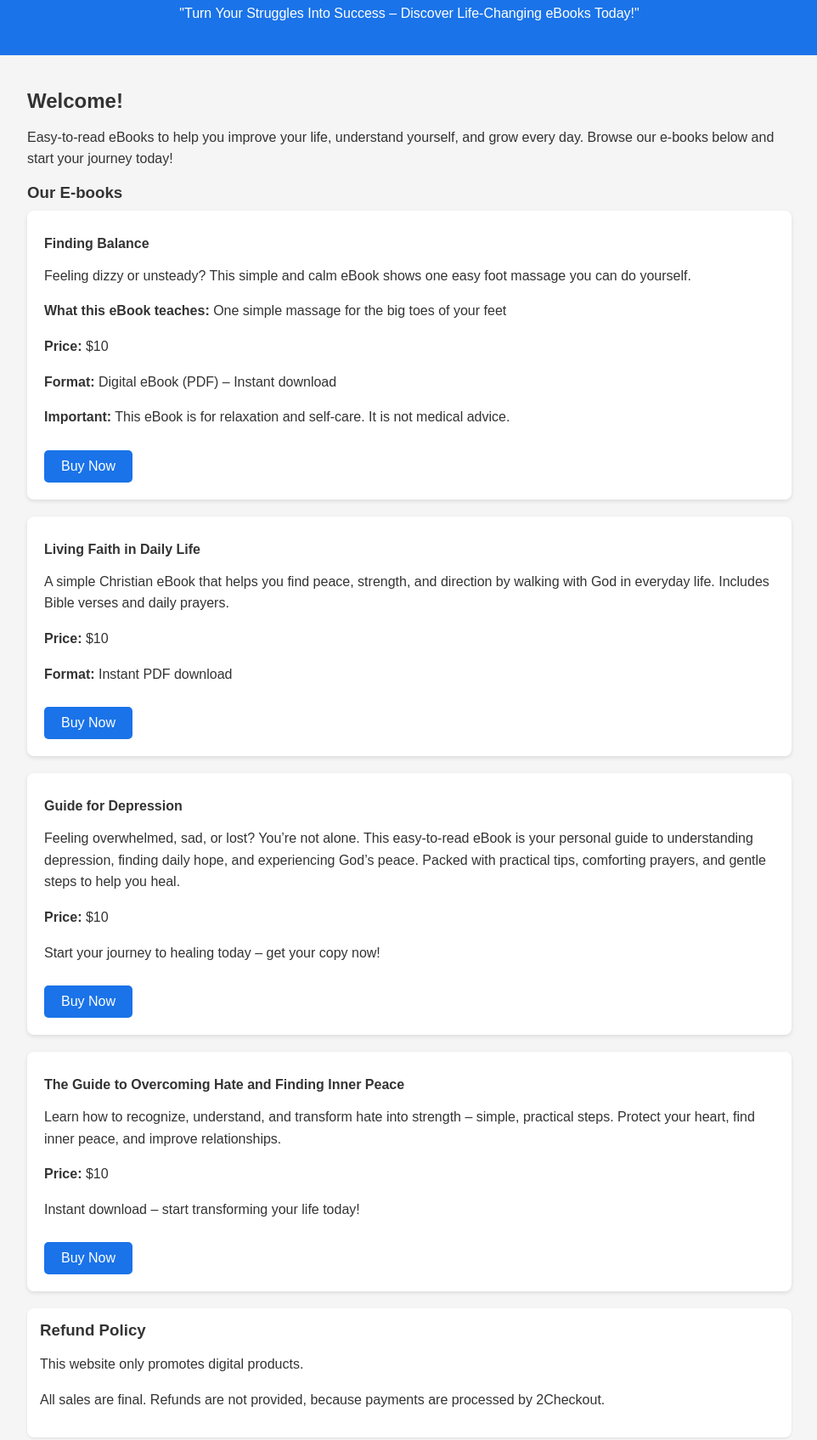
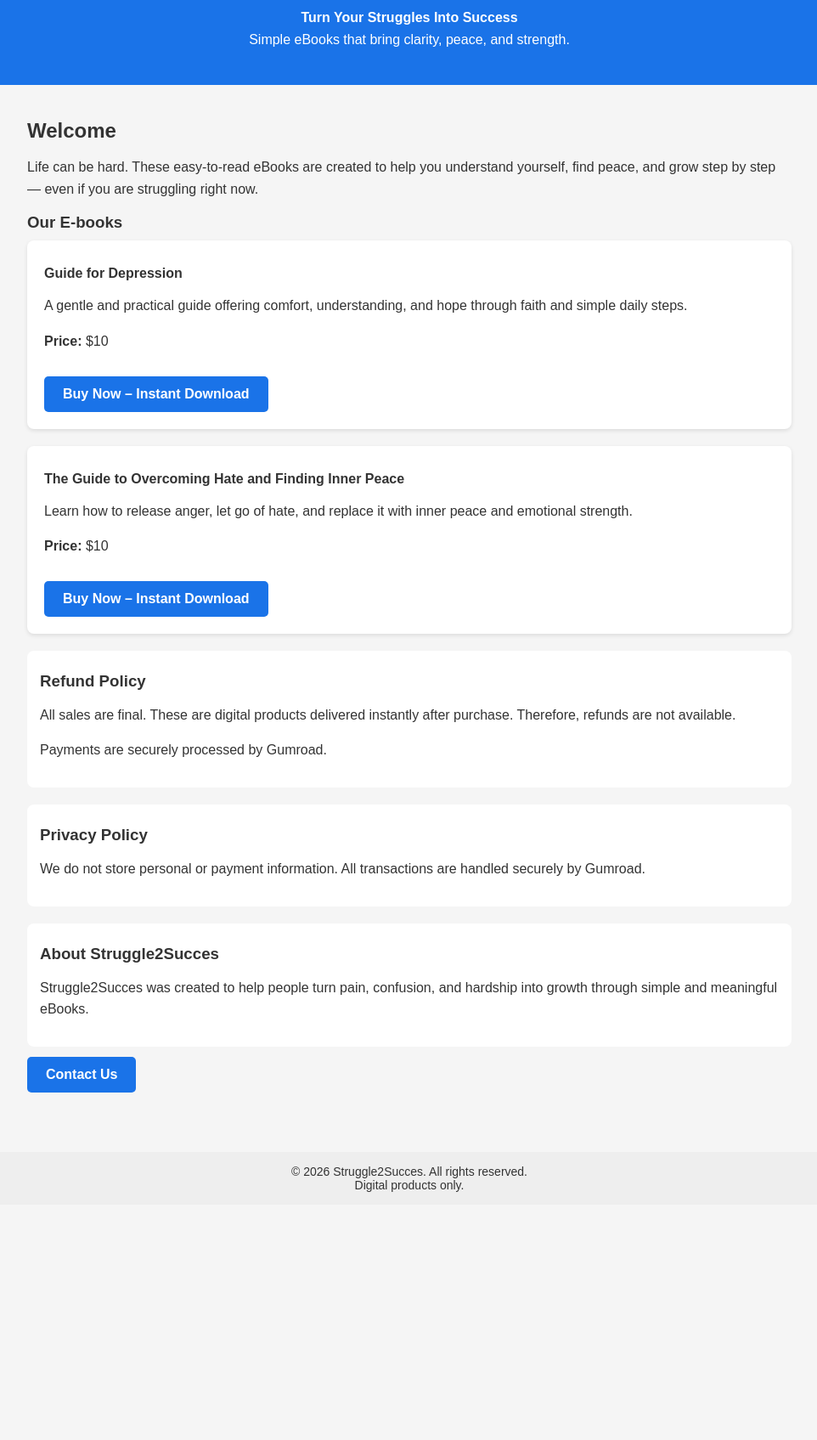
Before and after one commit to struggle2succes/ebooks, a plain HTML site: page index.html in a window 1280 px wide. Shown: the part 80-1775 px from the top of the page at 85% size, without its empty margins (158-1120 px from the left). After the commit the page ends 1498 px from the top, so only its background shows below. Drawn offline with Linux system fonts and the light colour scheme.

Commit message:
Add files via upload

```diff
--- a/index.html
+++ b/index.html
@@ -3,7 +3,9 @@
 <head>
     <meta charset="UTF-8">
     <meta name="viewport" content="width=device-width, initial-scale=1.0">
-    <title>Struggle2Succes E-books</title>
+    <meta name="description" content="Struggle2Succes offers easy-to-read self-help eBooks to overcome depression, hate, and inner struggles. Instant digital download.">
+    <title>Struggle2Succes | Life-Changing E-books</title>
+
     <style>
         body {
             font-family: Arial, sans-serif;
@@ -15,7 +17,7 @@
         header {
             background-color: #1a73e8;
             color: white;
-            padding: 20px;
+            padding: 25px;
             text-align: center;
         }
         main {
@@ -35,119 +37,111 @@
             margin-bottom: 20px;
             border-radius: 8px;
             box-shadow: 0 2px 5px rgba(0,0,0,0.1);
-            transition: transform 0.2s;
-        }
-        .ebook:hover {
-            transform: translateY(-3px);
         }
         a.button {
             display: inline-block;
-            margin-top: 10px;
-            padding: 10px 20px;
+            margin-top: 12px;
+            padding: 12px 22px;
             background-color: #1a73e8;
             color: white;
             text-decoration: none;
             border-radius: 5px;
-            transition: background-color 0.3s, box-shadow 0.3s;
+            font-weight: bold;
         }
         a.button:hover {
             background-color: #155bb5;
-            box-shadow: 0 4px 8px rgba(0,0,0,0.2);
         }
         footer {
             text-align: center;
             padding: 15px;
             background-color: #eee;
             margin-top: 40px;
+            font-size: 14px;
         }
         .policy, .about {
             background-color: #fff;
             padding: 15px;
             margin-top: 20px;
             border-radius: 8px;
-            box-shadow: 0 1px 3px rgba(0,0,0,0.1);
-        }
-        .policy h3, .about h3 {
-            margin-top: 0;
         }
     </style>
 </head>
+
 <body>
+
 <header>
     <h1>Struggle2Succes E-books</h1>
-        <p>"Turn Your Struggles Into Success – Discover Life-Changing eBooks Today!"</p>
+    <p><strong>Turn Your Struggles Into Success</strong><br>
+    Simple eBooks that bring clarity, peace, and strength.</p>
 </header>
+
 <main>
-        <h2>Welcome!</h2>
-        <p>Easy-to-read eBooks to help you improve your life, understand yourself, and grow every day. Browse our e-books below and start your journey today!</p>
+    <h2>Welcome</h2>
+    <p>
+        Life can be hard. These easy-to-read eBooks are created to help you understand yourself,
+        find peace, and grow step by step — even if you are struggling right now.
+    </p>
 
     <section id="ebooks">
         <h3>Our E-books</h3>
 
-            <!-- E-book 1 -->
         <div class="ebook">
-                <h4>Finding Balance</h4>
-                <p>Feeling dizzy or unsteady? This simple and calm eBook shows one easy foot massage you can do yourself.</p>
-                <p><strong>What this eBook teaches:</strong> One simple massage for the big toes of your feet</p>
+            <h4>Guide for Depression</h4>
+            <p>
+                A gentle and practical guide offering comfort, understanding,
+                and hope through faith and simple daily steps.
+            </p>
             <p><strong>Price:</strong> $10</p>
-                <p><strong>Format:</strong> Digital eBook (PDF) – Instant download</p>
-                <p><strong>Important:</strong> This eBook is for relaxation and self-care. It is not medical advice.</p>
-                <a href="#" class="button">Buy Now</a>
+            <a href="https://struggle2succes.gumroad.com/l/uoknxj" class="button">
+                Buy Now – Instant Download
+            </a>
         </div>
 
-            <!-- E-book 2 -->
-            <div class="ebook">
-                <h4>Living Faith in Daily Life</h4>
-                <p>A simple Christian eBook that helps you find peace, strength, and direction by walking with God in everyday life. Includes Bible verses and daily prayers.</p>
-                <p><strong>Price:</strong> $10</p>
-                <p><strong>Format:</strong> Instant PDF download</p>
-                <a href="#" class="button">Buy Now</a>
-            </div>
-
-            <!-- E-book 3 -->
-            <div class="ebook">
-                <h4>Guide for Depression</h4>
-                <p>Feeling overwhelmed, sad, or lost? You’re not alone. This easy-to-read eBook is your personal guide to understanding depression, finding daily hope, and experiencing God’s peace. Packed with practical tips, comforting prayers, and gentle steps to help you heal.</p>
-                <p><strong>Price:</strong> $10</p>
-                <p>Start your journey to healing today – get your copy now!</p>
-                <a href="#" class="button">Buy Now</a>
-            </div>
-
-            <!-- E-book 4 -->
         <div class="ebook">
             <h4>The Guide to Overcoming Hate and Finding Inner Peace</h4>
-                <p>Learn how to recognize, understand, and transform hate into strength – simple, practical steps. Protect your heart, find inner peace, and improve relationships.</p>
+            <p>
+                Learn how to release anger, let go of hate,
+                and replace it with inner peace and emotional strength.
+            </p>
             <p><strong>Price:</strong> $10</p>
-                <p>Instant download – start transforming your life today!</p>
-                <a href="#" class="button">Buy Now</a>
+            <a href="https://struggle2succes.gumroad.com/l/lzybk" class="button">
+                Buy Now – Instant Download
+            </a>
         </div>
-
     </section>
 
-        <!-- Policies -->
     <div class="policy">
         <h3>Refund Policy</h3>
-            <p>This website only promotes digital products.</p>
-            <p>All sales are final. Refunds are not provided, because payments are processed by 2Checkout.</p>
+        <p>
+            All sales are final. These are digital products delivered instantly after purchase.
+            Therefore, refunds are not available.
+        </p>
+        <p>Payments are securely processed by Gumroad.</p>
     </div>
 
     <div class="policy">
         <h3>Privacy Policy</h3>
-            <p>This website only promotes digital products.</p>
-            <p>Payments and personal data are handled entirely by 2Checkout, a trusted third-party payment processor. We do not store, access, or share any payment information.</p>
+        <p>
+            We do not store personal or payment information.
+            All transactions are handled securely by Gumroad.
+        </p>
     </div>
 
-        <!-- About Us -->
     <div class="about">
-            <h3>About Us</h3>
-            <p>Struggle2Succes was created to help people overcome challenges and grow personally. We offer easy-to-read e-books that provide practical tips, inspiration, and guidance for daily life and personal development.</p>
+        <h3>About Struggle2Succes</h3>
+        <p>
+            Struggle2Succes was created to help people turn pain, confusion,
+            and hardship into growth through simple and meaningful eBooks.
+        </p>
     </div>
 
-        <!-- Contact knop aan het eind -->
-        <a href="mailto:struggle2succes@hotmail.com" class="button">Contact</a>
+    <a href="mailto:struggle2succes@hotmail.com" class="button">Contact Us</a>
 </main>
+
 <footer>
-        &copy; 2026 Struggle2Succes. All rights reserved.
+    &copy; 2026 Struggle2Succes. All rights reserved.<br>
+    Digital products only.
 </footer>
+
 </body>
 </html>
```
Lines whose indentation alone changed are shown as unchanged.
